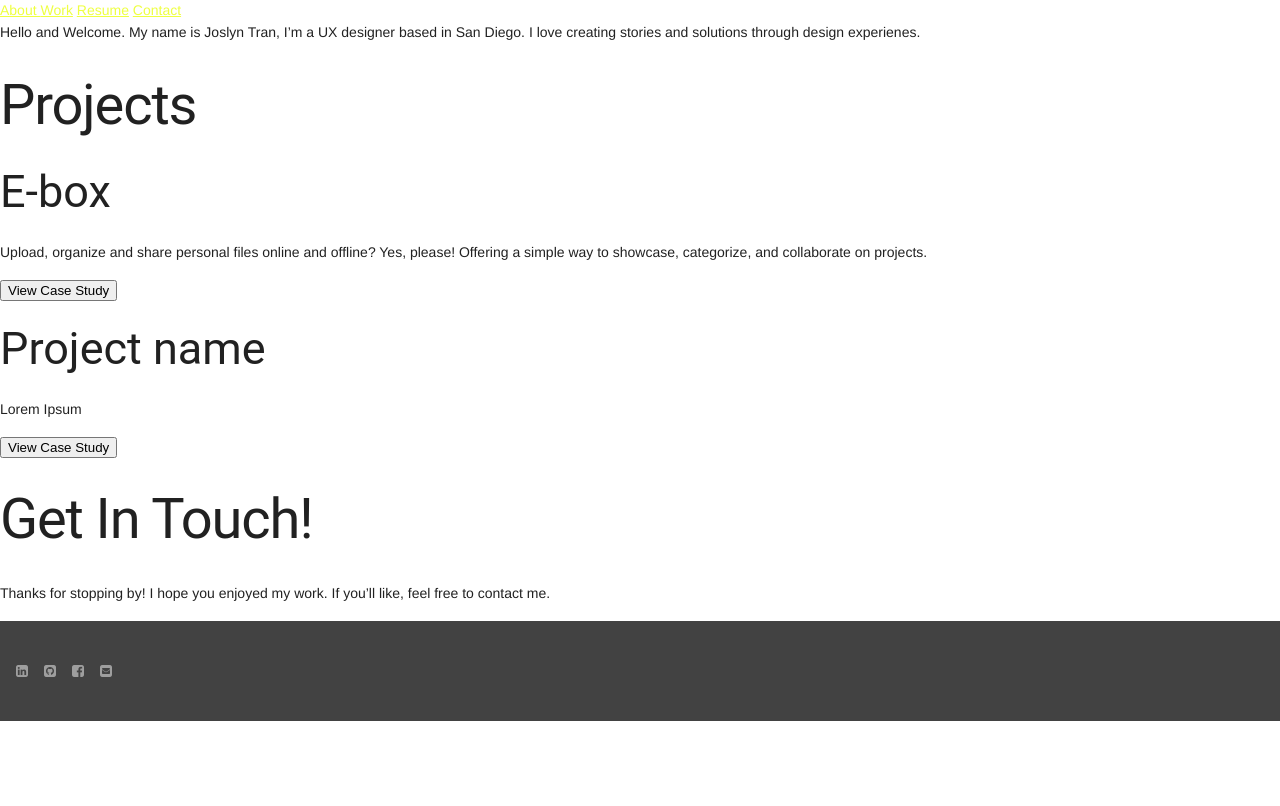
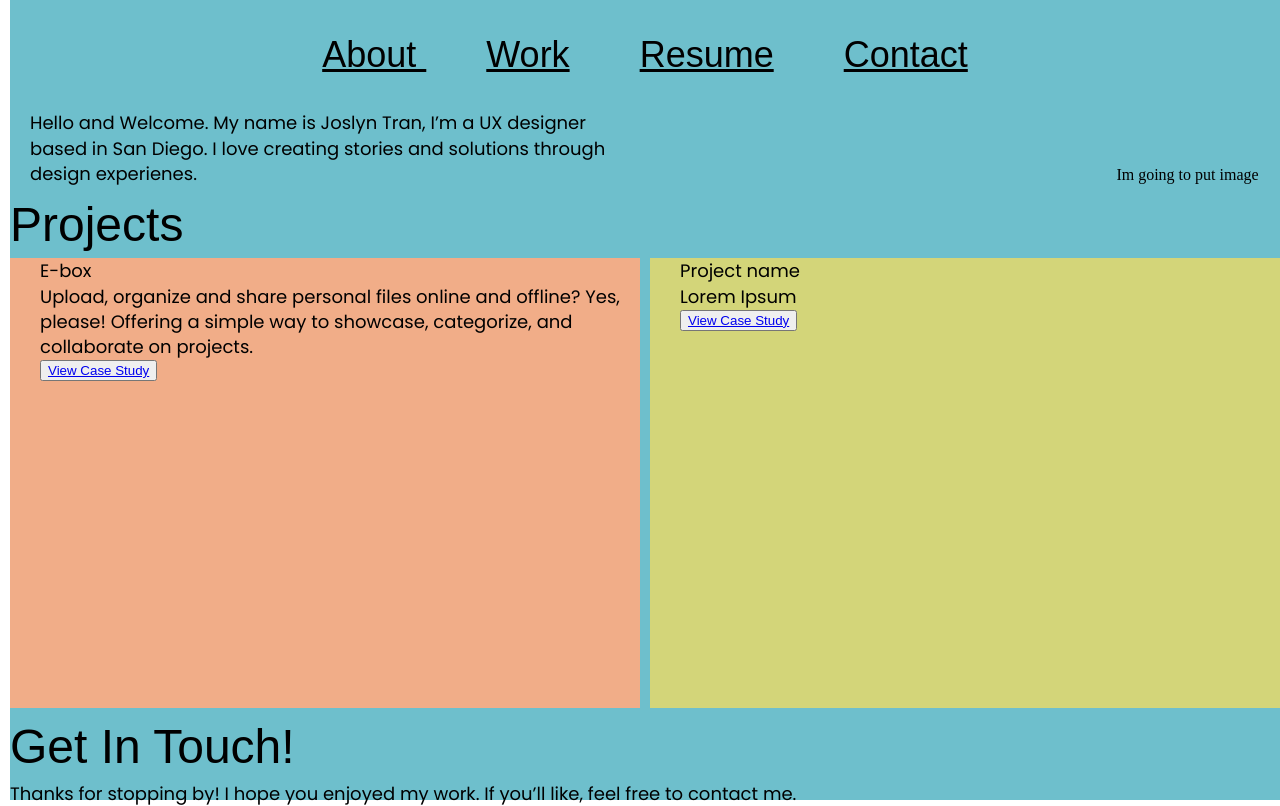
Before and after one commit to JoslynT/my_portfolio, a plain HTML site: page index.html in a window 1280 px wide. Drawn offline with nearby package versions, Linux system fonts and the light colour scheme; a web font is replaced by a local one.

Commit message:
CSS style

```diff
--- a/index.html
+++ b/index.html
@@ -4,42 +4,51 @@
     <meta charset="utf-8">
     <title> Portfolio | Joslyn</title>
     <meta name="viewport" content="width=device-width, initial-scale=1">
-    <link rel="stylesheet" href="https://code.getmdl.io/1.3.0/material.grey-lime.min.css">
-   <script defer src="https://code.getmdl.io/1.3.0/material.min.js"></script>
-   <link href="https://maxcdn.bootstrapcdn.com/font-awesome/4.7.0/css/font-awesome.min.css" rel="stylesheet">
-   <link rel="stylesheet" href="styles/main.css">
+    <link href="https://fonts.googleapis.com/css?family=Poppins&display=swap" rel="stylesheet">
+    <link href="https://fonts.googleapis.com/css?family=Love+Ya+Like+A+Sister&display=swap" rel="stylesheet">
+    <link rel="stylesheet" href="styles/reset.css">
+   <link rel="stylesheet" href="styles/style.css">
   </head>
   <body>
-    <navbar>
-        <a href="about.html">About </a>
-        <a href="#projects">Work</a>
-        <a href="resume.html">Resume</a>
-        <a href="contact.html">Contact</a>
-   </navbar>
+
+   <div class="container">
     <header>
+      <nav class="navmenu">
+          <a href="about.html">About </a>
+          <a href="#projects">Work</a>
+          <a href="resume.html">Resume</a>
+          <a href="contact.html">Contact</a>
+     </nav>
+     <div class="leftbox">
       <p class="slogan"> Hello and Welcome.
 My name is Joslyn Tran, I’m a UX designer based in San Diego.
 I love creating stories and solutions through design experienes.</p>
+</div>
+<div class="rightbox"> Im going to put image </div>
+
     </header>
     <section>
   <h1 id="projects">Projects</h1>
-  <article>
-    <h2>E-box</h2>
+  <div class="twobox">
+    <div class="orangebox">
+    <p class="name">E-box</p>
     <p class="description"> Upload, organize and share personal files online and offline?
 Yes, please! Offering a simple way to showcase, categorize, and collaborate on projects.</p>
-  </article>
-  <button   <a href="ebox.html"> View Case Study </a> </button>
-  <article>
-    <h2>Project name</h2>
+  <button>   <a href="ebox.html"> View Case Study </a> </button>
+    </div>
+
+    <div class="greenbox">
+    <p class="name"> Project name </p>
     <p class="description"> Lorem Ipsum </p>
-      <button   <a href="#"> View Case Study </a> </button>
-  </article>
-
+    <button>   <a href="#"> View Case Study </a> </button>
+  </div>
+  </div>
 </section>
+<footer>
 <h1> Get In Touch! </h1>
 <p> Thanks for stopping by! I hope you enjoyed my work. If you’ll like, feel free to contact me. </p>
-<footer class="mdl-mini-footer">
-  <ul class="mdl-mini-footer__link-list">
+
+  <ul >
     <li>
  <a href="https://www.linkedin.com/in/joslyn-tran-5a5674139">
    <i class="fa fa-linkedin-square" aria-hidden="true"></i>
@@ -62,5 +71,6 @@ Yes, please! Offering a simple way to showcase, categorize, and collaborate on p
    </li>
   </ul>
 </footer>
+</div>
   </body>
 </html>
--- /dev/null
+++ b/styles/reset.css
@@ -0,0 +1,48 @@
+/* http://meyerweb.com/eric/tools/css/reset/
+   v2.0 | 20110126
+   License: none (public domain)
+*/
+
+html, body, div, span, applet, object, iframe,
+h1, h2, h3, h4, h5, h6, p, blockquote, pre,
+a, abbr, acronym, address, big, cite, code,
+del, dfn, em, img, ins, kbd, q, s, samp,
+small, strike, strong, sub, sup, tt, var,
+b, u, i, center,
+dl, dt, dd, ol, ul, li,
+fieldset, form, label, legend,
+table, caption, tbody, tfoot, thead, tr, th, td,
+article, aside, canvas, details, embed,
+figure, figcaption, footer, header, hgroup,
+menu, nav, output, ruby, section, summary,
+time, mark, audio, video {
+	margin: 0;
+	padding: 0;
+	border: 0;
+	font-size: 100%;
+	font: inherit;
+	vertical-align: baseline;
+}
+/* HTML5 display-role reset for older browsers */
+article, aside, details, figcaption, figure,
+footer, header, hgroup, menu, nav, section {
+	display: block;
+}
+body {
+	line-height: 1;
+}
+ol, ul {
+	list-style: none;
+}
+blockquote, q {
+	quotes: none;
+}
+blockquote:before, blockquote:after,
+q:before, q:after {
+	content: '';
+	content: none;
+}
+table {
+	border-collapse: collapse;
+	border-spacing: 0;
+}
--- /dev/null
+++ b/styles/style.css
@@ -0,0 +1,126 @@
+article {
+  display: grid;
+  grid-template-columns: 80px 1fr 80px;
+  grid-column-gap: 10px;
+}
+
+article > * {
+  grid-column: 2;
+  min-width: 0;
+}
+
+/* General Style */
+
+h1{
+  font-family: 'Love Ya Like A Sister', sans-serif;
+  font-size: 48px;
+}
+
+.name {
+  font-family: 'Poppins', sans-serif;
+  font style: Bold;
+  font size: 36px;
+  line height: 14px;
+  line height: 26%;
+  align: left;
+}
+
+p {
+  font-family: 'Poppins', sans-serif;
+  font-size: 18px;
+  font-style: medium;
+}
+.navmenu {
+    font-family: 'Love Ya Like A Sister', sans-serif;
+    font-size: 36px;
+    padding: 30px;
+    text-align: center;
+    color: black;
+}
+.navmenu a {
+    font-family: 'Love Ya Like A Sister', sans-serif;
+    font-size: 36px;
+    padding: 30px;
+    text-align: center;
+    color: black;
+}
+
+.leftbox {
+  text-align: left;
+  width: 49%;
+  display: inline-block;
+}
+.rightbox {
+  text-align: right;
+  width: 49%;
+  display: inline-block;
+}
+
+.leftbox p {
+    padding-left:20px;
+    padding-right: 20px;
+}
+
+html, body {
+  margin: 0;
+  padding: 0;
+  line-height: 1.4;
+}
+
+body {
+  margin: 0 10px;
+}
+
+img {
+  width: 100%;
+}
+
+/* home */
+
+.slogan {
+  grid-column: 1/2;
+}
+
+.header {
+  grid-column: 1/2;
+}
+
+
+.twobox {
+  display: grid;
+  grid-gap: 10px;
+  grid-column: 1 /-1;
+  grid-template-columns: repeat(2, 1fr);
+  grid-auto-rows: 450px;
+}
+
+.orangebox {
+  background-color:rgba(255, 171, 129, 0.9);
+  text-align: left;
+  padding-left: 30px;
+  display: inline-block;
+}
+
+.greenbox {
+  background-color:rgba(222, 216, 113, 0.9);
+  text-align: left;
+  padding-left: 30px;
+  display: inline-block;
+}
+
+
+
+.container {
+  position: absolute;
+  top: 0;
+  bottom: 0;
+  background-color: #6EBFCC;
+  background-image: url(../images/background.jpg) no-repeat left top;
+  display: grid;
+  grid-gap: 5px;
+  grid-template-columns: repeat(auto-fit, minmax 100px, 1fr));
+}
+
+.footer {
+  grid-column: 1/-1;
+}
```
Also changed, not shown: about.html (+8 -5 lines), images/rightbox.png (added), 1 other file.
